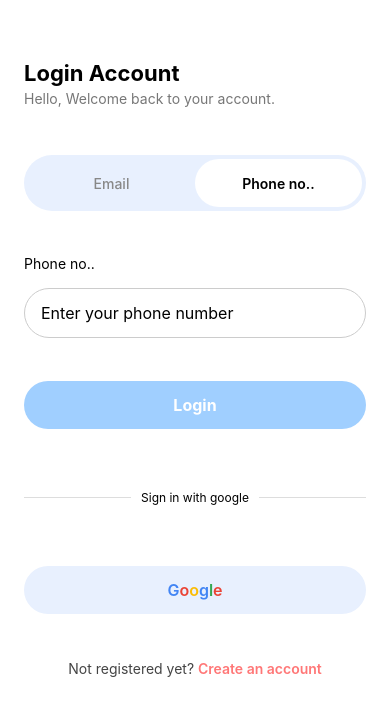
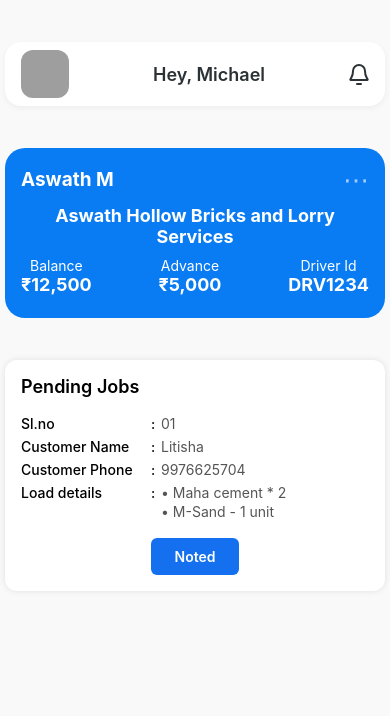
Before and after one commit to aswath06/BrickSync, a React Native app: screen /DashboardScreen in a window 390 px wide. Shown: the top 716 px of the page. Built offline with nearby package versions, Linux system fonts and the light colour scheme; grey boxes are pictures that could not be loaded.

Commit message:
dashboard screen

```diff
--- /dev/null
+++ b/src/Component/JobCard/JobCard.tsx
@@ -0,0 +1,164 @@
+import React from 'react';
+import {
+  View,
+  Text,
+  StyleSheet,
+  TouchableOpacity,
+  ViewStyle,
+} from 'react-native';
+
+type JobCardProps = {
+  title?: string;
+  statusText?: string;
+  statusColor?: string;
+  slNo: string;
+  customerName: string;
+  customerPhone: string;
+  loadDetails: string[];
+  buttonLabel?: string;
+  width?: number | string;
+  height?: number | string;
+  style?: ViewStyle;
+};
+
+export const JobCard: React.FC<JobCardProps> = ({
+  title = 'Pending Jobs',
+  statusText,
+  statusColor,
+  slNo,
+  customerName,
+  customerPhone,
+  loadDetails,
+  buttonLabel,
+  width = 330,
+  height = 'auto',
+  style,
+}) => {
+  return (
+    <View style={[styles.card, { width, height }, style]}>
+      {/* Header with title and optional status */}
+      <View style={styles.header}>
+        <Text style={styles.title}>{title}</Text>
+        {statusText && statusColor && (
+          <View style={[styles.statusContainer, { backgroundColor: statusColor }]}>
+            <Text style={styles.statusText}>{statusText}</Text>
+          </View>
+        )}
+      </View>
+
+      {/* Row entries */}
+      <View style={styles.row}>
+        <Text style={styles.label}>Sl.no</Text>
+        <Text style={styles.colon}>:</Text>
+        <Text style={styles.value}>{slNo}</Text>
+      </View>
+
+      <View style={styles.row}>
+        <Text style={styles.label}>Customer Name</Text>
+        <Text style={styles.colon}>:</Text>
+        <Text style={styles.value}>{customerName}</Text>
+      </View>
+
+      <View style={styles.row}>
+        <Text style={styles.label}>Customer Phone</Text>
+        <Text style={styles.colon}>:</Text>
+        <Text style={styles.value}>{customerPhone}</Text>
+      </View>
+
+      {/* Load Details row */}
+      <View style={styles.row}>
+        <Text style={styles.label}>Load details</Text>
+        <Text style={styles.colon}>:</Text>
+        <View style={{ flex: 1 }}>
+          {loadDetails.map((item, index) => (
+            <Text key={index} style={styles.loadItem}>
+              • {item}
+            </Text>
+          ))}
+        </View>
+      </View>
+
+      {/* Optional Button */}
+      {buttonLabel && (
+        <TouchableOpacity style={styles.button}>
+          <Text style={styles.buttonText}>{buttonLabel}</Text>
+        </TouchableOpacity>
+      )}
+    </View>
+  );
+};
+
+const styles = StyleSheet.create({
+  card: {
+    backgroundColor: '#fff',
+    borderRadius: 12,
+    padding: 16,
+    shadowColor: '#000',
+    shadowOpacity: 0.1,
+    shadowRadius: 6,
+    elevation: 3,
+  },
+  header: {
+    flexDirection: 'row',
+    justifyContent: 'space-between',
+    alignItems: 'center',
+    marginBottom: 12,
+  },
+  title: {
+    fontSize: 18,
+    fontWeight: '600',
+    color: '#000',
+  },
+  statusContainer: {
+    borderRadius: 6,
+    paddingVertical: 4,
+    paddingHorizontal: 12,
+  },
+  statusText: {
+    color: '#027A48',
+    fontSize: 12,
+    fontWeight: '500',
+  },
+  row: {
+    flexDirection: 'row',
+    alignItems: 'flex-start',
+    marginTop: 6,
+  },
+  label: {
+    width: 130,
+    fontSize: 14,
+    fontWeight: '500',
+    color: '#000',
+  },
+  colon: {
+    width: 10,
+    fontSize: 14,
+    fontWeight: '500',
+    color: '#000',
+  },
+  value: {
+    flex: 1,
+    fontSize: 14,
+    color: '#555',
+    fontWeight: '400',
+  },
+  loadItem: {
+    fontSize: 14,
+    color: '#555',
+    fontWeight: '400',
+    marginBottom: 2,
+  },
+  button: {
+    marginTop: 16,
+    backgroundColor: '#1570EF',
+    paddingVertical: 10,
+    borderRadius: 6,
+    alignItems: 'center',
+    alignSelf: 'center',
+    paddingHorizontal: 24,
+  },
+  buttonText: {
+    color: '#fff',
+    fontWeight: '600',
+  },
+});
--- /dev/null
+++ b/src/Component/JobCard/index.ts
@@ -0,0 +1 @@
+export * from './JobCard';
--- a/src/Component/index.ts
+++ b/src/Component/index.ts
@@ -1 +1,3 @@
 export * from './Maincard';
+export * from './UserHeaderCard';
+export * from './JobCard';
--- a/src/Navigations/Navigations.tsx
+++ b/src/Navigations/Navigations.tsx
@@ -2,7 +2,7 @@ import React from 'react';
 // Packages
 import {NavigationContainer} from '@react-navigation/native';
 import {createNativeStackNavigator} from '@react-navigation/native-stack';
-import { CreateAccountScreen, FirstPage, GetStarted, HomeScreen, LoginScreen, OtpScreen } from '../Screens';
+import { CreateAccountScreen, DashboardScreen, FirstPage, GetStarted, HomeScreen, LoginScreen, OtpScreen } from '../Screens';
 // Screens
 
 const RootStack = createNativeStackNavigator();
@@ -10,13 +10,14 @@ const RootStack = createNativeStackNavigator();
 export const Navigation = () => {
   return (
     <NavigationContainer>
-      <RootStack.Navigator initialRouteName="LoginScreen">
+      <RootStack.Navigator initialRouteName="DashboardScreen">
         <RootStack.Screen name="GetStarted" component={GetStarted} options={{headerShown: false}}/>
         <RootStack.Screen name="HomeScreen" component={HomeScreen} options={{headerShown: false}}/>
         <RootStack.Screen name="FirstPage" component={FirstPage} options={{headerShown: false}}/>
         <RootStack.Screen name="LoginScreen" component={LoginScreen} options={{headerShown: false}}/>
         <RootStack.Screen name="Otp" component={OtpScreen} options={{headerShown:false}} />
         <RootStack.Screen name="CreateAccountScreen" component={CreateAccountScreen} options={{headerShown:false}} />
+         <RootStack.Screen name="DashboardScreen" component={DashboardScreen} options={{headerShown:false}} />
 
       </RootStack.Navigator>
     </NavigationContainer>
--- /dev/null
+++ b/src/Screens/DashboardScreen.tsx
@@ -0,0 +1,55 @@
+import React from 'react';
+import { View, Text, StyleSheet, ScrollView } from 'react-native';
+import { JobCard, MainCard, UserHeaderCard } from '../Component';
+
+export const DashboardScreen = () => {
+  return (
+    <ScrollView contentContainerStyle={styles.container}>
+      <UserHeaderCard
+        name="Michael"
+        imageUrl="https://images.unsplash.com/photo-1507537297725-24a1c029d3ca"
+        width={380}
+        height={64}
+      />
+
+      <View style={styles.section}>
+        <MainCard
+          name="Aswath M"
+          company="Aswath Hollow Bricks and Lorry Services"
+          balance="₹12,500"
+          advance="₹5,000"
+          driverId="DRV1234"
+          width={380}
+          height={170}
+        />
+      </View>
+
+      <View style={styles.section}>
+        <JobCard
+          slNo="01"
+          customerName="Litisha"
+          customerPhone="9976625704"
+          loadDetails={['Maha cement * 2', 'M-Sand - 1 unit']}
+          buttonLabel="Noted"
+        //   statusText="On time"
+        //   statusColor="#D1FADF"
+          width={380}
+        />
+      </View>
+    </ScrollView>
+  );
+};
+
+const styles = StyleSheet.create({
+  container: {
+    flexGrow: 1,
+    backgroundColor: '#F9F9F9',
+    paddingTop: 42,
+    paddingBottom: 32,
+    alignItems: 'center',
+  },
+  section: {
+    marginTop: 32,
+    alignItems: 'center',
+  },
+});
--- a/src/Screens/index.ts
+++ b/src/Screens/index.ts
@@ -4,3 +4,4 @@ export * from './FirstPage';
 export * from './LoginScreen';
 export * from './OtpScreen';
 export * from './CreateAccountScreen';
+export * from './DashboardScreen';
```
